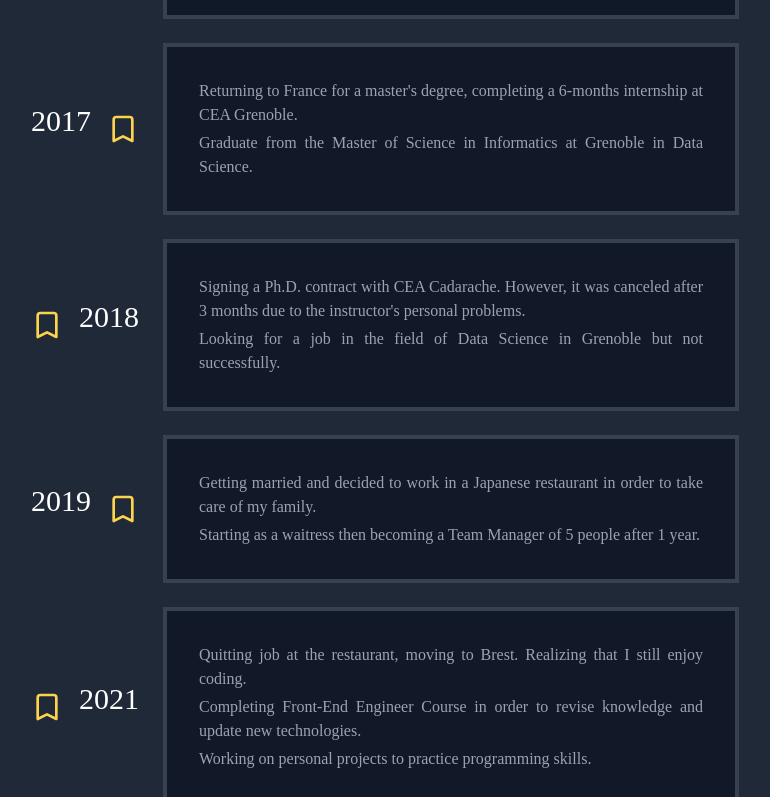
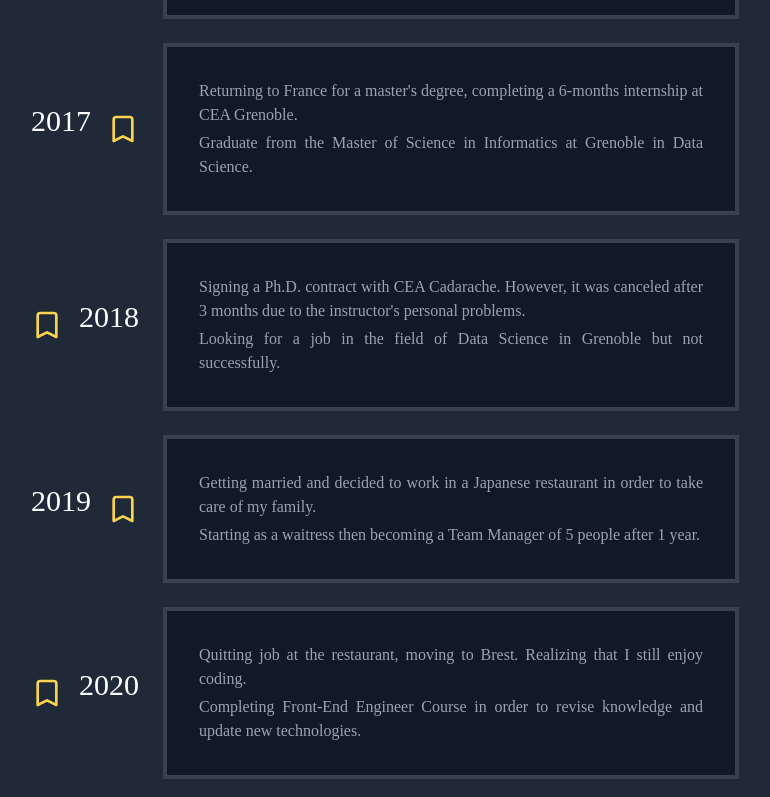
Before and after one commit to quynhnn-vn/react-Portfolio-FrontEnd, a React (Create React App) app: page / in a window 1280 px wide. Shown: the part 2000-2797 px from the top of the page, without its empty margins (255-1025 px from the left). Built offline with nearby package versions, Linux system fonts and the light colour scheme; a web font is replaced by a local one.

Commit message:
Update events and skills data

```diff
--- a/src/components/About.js
+++ b/src/components/About.js
@@ -9,7 +9,9 @@ export const About = () => {
             Hi, my name is Quynh.
             <br className="hidden lg:inline-block" />
             <br />
-            I'm a front end developer from Brest, Brittany.
+            I'm a web developer
+            <br />
+            from Orsay, Ile-de-France.
             <br />
           </h1>
           <div className="flex justify-center">
--- a/src/components/AboutMe.js
+++ b/src/components/AboutMe.js
@@ -79,6 +79,14 @@ export const AboutMe = () => {
         dashness
         showHead={false}
       />
+      <Xarrow
+        start="flag4"
+        end="flag5"
+        color="gray"
+        strokeWidth="3"
+        dashness
+        showHead={false}
+      />
     </div>
   );
 };
--- a/src/components/Contact.js
+++ b/src/components/Contact.js
@@ -4,10 +4,10 @@ import { AtSymbolIcon } from "@heroicons/react/solid";
 export function Contact() {
   return (
     <section id="contact" className="relative pt-10">
-        <AtSymbolIcon className="mx-auto text-center w-10 mb-4" />
-        <h1 className="sm:text-4xl text-center text-3xl font-medium title-font mb-4 text-white">
-          Contact Me
-        </h1>
+      <AtSymbolIcon className="mx-auto text-center w-10 mb-4" />
+      <h1 className="sm:text-4xl text-center text-3xl font-medium title-font mb-4 text-white">
+        Contact Me
+      </h1>
       <div className="container px-5 py-10 mx-auto flex items-center justify-center">
         <div className="lg:w-2/3 bg-gray-900 rounded-lg overflow-hidden sm:mr-10 lg:p-36 p-20 relative">
           <iframe
@@ -19,7 +19,7 @@ export function Contact() {
             marginHeight={0}
             marginWidth={0}
             style={{ filter: "opacity(0.7)" }}
-            src="https://www.google.com/maps/embed/v1/place?q=Rue+Borda+29200+Brest&key=AIzaSyBFw0Qbyq9zTFTd-tUY6dZWTgaQzuU17R8"
+            src="https://www.google.com/maps/embed/v1/place?q=Orsay+91400&key=AIzaSyBFw0Qbyq9zTFTd-tUY6dZWTgaQzuU17R8"
           />
           <div className="bg-gray-900 relative flex flex-wrap py-6 rounded shadow-md">
             <div className="lg:w-1/2 px-6">
@@ -27,8 +27,8 @@ export function Contact() {
                 ADDRESS
               </h2>
               <p className="mt-1">
-                Rue Borda <br />
-                29200 Brest, Brittany
+                Orsay 91400 <br />
+                Ile-de-France
               </p>
             </div>
             <div className="lg:w-1/2 px-6 mt-4 lg:mt-0">
@@ -44,7 +44,7 @@ export function Contact() {
               <h2 className="title-font font-semibold text-white tracking-widest text-xs mt-4">
                 PHONE
               </h2>
-              <p className="leading-relaxed">+33-7-68-91-51-59</p>
+              <p className="leading-relaxed">+33 7 68 91 51 59</p>
             </div>
           </div>
         </div>
--- a/src/data.js
+++ b/src/data.js
@@ -18,7 +18,8 @@ export const projects = [
   {
     title: "Game of Thrones Character Network",
     subtitle: "React & D3js",
-    description: "A visualization for Game of Thrones character network using D3js Force-Directed Graph, where users can see the connection between the characters.",
+    description:
+      "A visualization for Game of Thrones character network using D3js Force-Directed Graph, where users can see the connection between the characters.",
     image: "./got-viz.png",
     link: "https://got-viz-qnn.netlify.app/",
   },
@@ -65,32 +66,56 @@ export const projects = [
 ];
 
 export const skills = [
+  "HTML5/ CSS3",
   "JavaScript/ jQuery",
   "React/ Redux",
   "Sass/ Bootstrap",
   "Tailwind/ MaterialUI",
-  "GraphQL",
+  "GraphQL Apollo",
   "Python Django",
+  "PHP/ Wordpress",
 ];
 export const events = [
   {
     time: "2016",
-    events: ["Coming to France for the first time and becoming an intern at LIGLAB-Grenoble INP.", "After 6 months, returning to Hanoi to graduate from the IT Engineering program."],
+    events: [
+      "Coming to France for the first time and becoming an intern at LIGLAB-Grenoble INP.",
+      "After 6 months, returning to Hanoi to graduate from the IT Engineering program.",
+    ],
   },
   {
     time: "2017",
-    events: ["Returning to France for a master's degree, completing a 6-months internship at CEA Grenoble.", "Graduate from the Master of Science in Informatics at Grenoble in Data Science."],
+    events: [
+      "Returning to France for a master's degree, completing a 6-months internship at CEA Grenoble.",
+      "Graduate from the Master of Science in Informatics at Grenoble in Data Science.",
+    ],
   },
   {
     time: "2018",
-    events: ["Signing a Ph.D. contract with CEA Cadarache. However, it was canceled after 3 months due to the instructor's personal problems.", "Looking for a job in the field of Data Science in Grenoble but not successfully."],
+    events: [
+      "Signing a Ph.D. contract with CEA Cadarache. However, it was canceled after 3 months due to the instructor's personal problems.",
+      "Looking for a job in the field of Data Science in Grenoble but not successfully.",
+    ],
   },
   {
     time: "2019",
-    events: ["Getting married and decided to work in a Japanese restaurant in order to take care of my family.", "Starting as a waitress then becoming a Team Manager of 5 people after 1 year."],
+    events: [
+      "Getting married and decided to work in a Japanese restaurant in order to take care of my family.",
+      "Starting as a waitress then becoming a Team Manager of 5 people after 1 year.",
+    ],
+  },
+  {
+    time: "2020",
+    events: [
+      "Quitting job at the restaurant, moving to Brest. Realizing that I still enjoy coding.",
+      "Completing Front-End Engineer Course in order to revise knowledge and update new technologies.",
+    ],
   },
   {
     time: "2021",
-    events: ["Quitting job at the restaurant, moving to Brest. Realizing that I still enjoy coding.", "Completing Front-End Engineer Course in order to revise knowledge and update new technologies.", "Working on personal projects to practice programming skills."],
+    events: [
+      "Working on freelance and personal projects to practice Front-End programming skills.",
+      "Continuing learning about Back-End programming. Looking for a word-study contract as a Full-Stack developer",
+    ],
   },
-]
+];
```
Also changed, not shown: public/index.html (+0 -10 lines), 1 other file (tests, documents, lock files or other folders).
